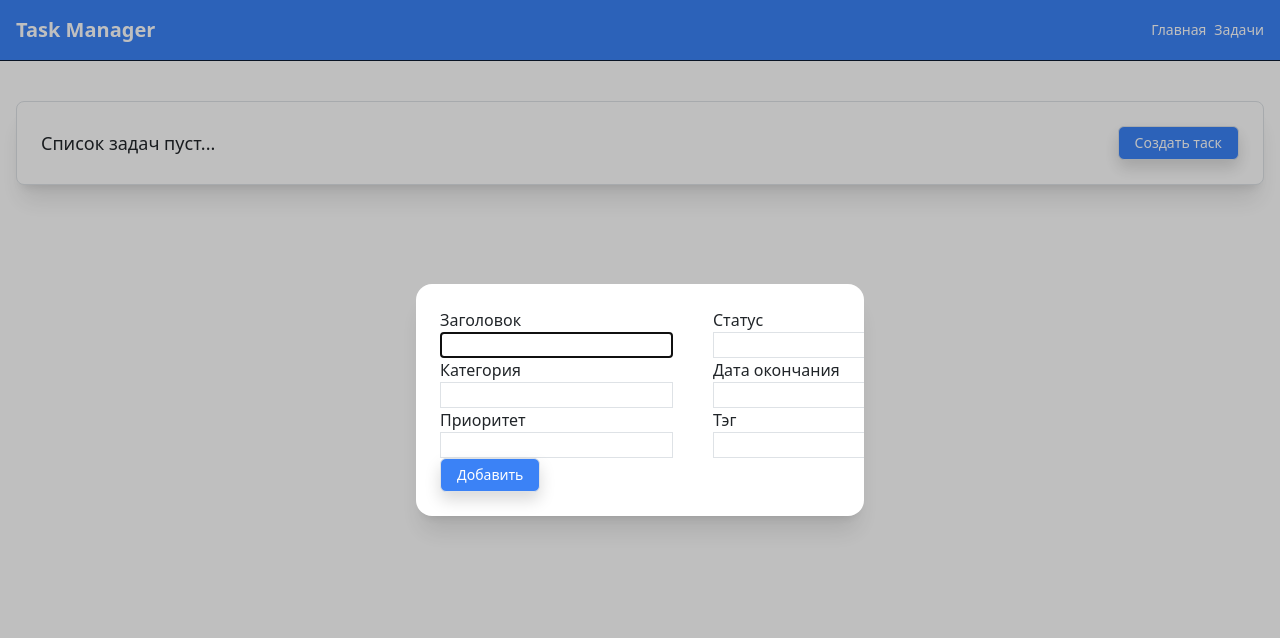
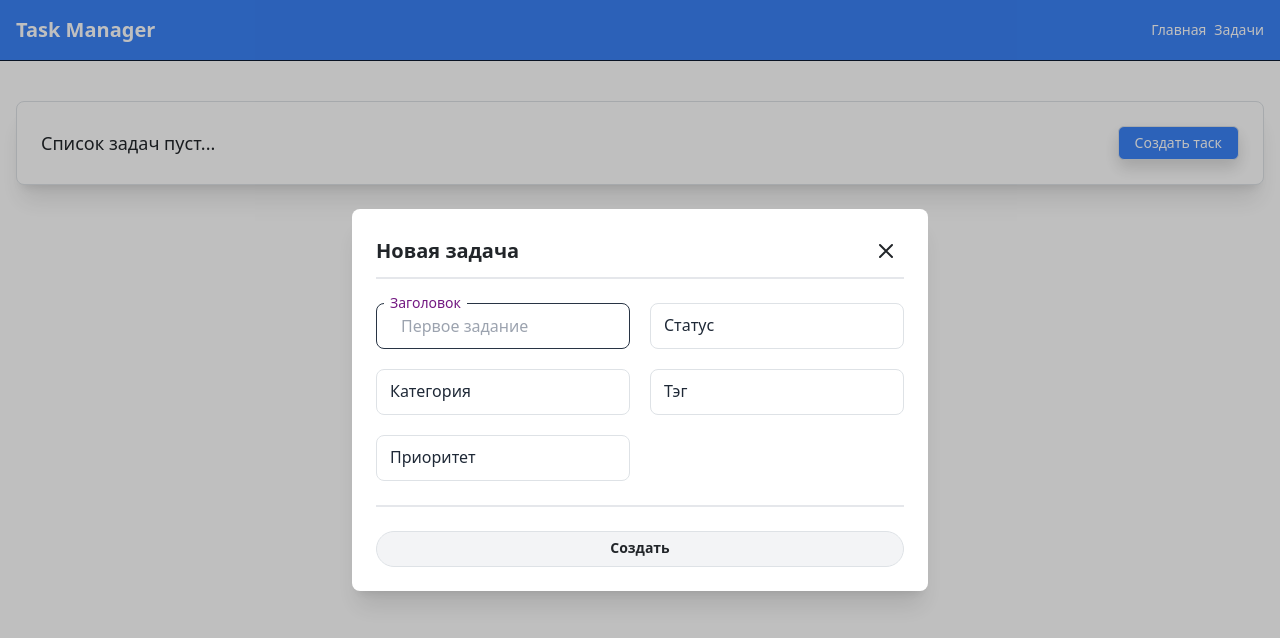
Before and after one commit to Horizonnns/vue-task-manager, a Vue app: page /tasks in a window 1280 px wide. Both pictures are taken after a click on the button "Создать таск". Shown: the top 638 px of the page. Built offline with nearby package versions, Linux system fonts and the light colour scheme.

Commit message:
Corrected the design of the modal window for adding tasks and using a custom input

```diff
--- a/src/pages/TasksPage.vue
+++ b/src/pages/TasksPage.vue
@@ -1,14 +1,16 @@
 <script setup>
 import { ref, onMounted, computed } from 'vue';
 import { notify } from '../composables/notify';
+import { useTaskStore } from '../store/store';
+import AppInput from '../components/ui/AppInput.vue';
+import IconExit from '../components/icons/IconExit.vue';
+import IconDelete from '../components/icons/IconDelete.vue';
 import {
 	TransitionRoot,
 	TransitionChild,
 	Dialog,
 	DialogPanel,
 } from '@headlessui/vue';
-import { useTaskStore } from '../store/store';
-import IconDelete from '../components/icons/IconDelete.vue';
 
 const taskStore = useTaskStore();
 onMounted(() => {
@@ -69,7 +71,7 @@ function openModal() {
 		<button
 			v-if="tasks.length"
 			@click="openModal"
-			class="px-3 py-1.5 rounded-md bg-blue-500 hover:bg-blue-600 active:bg-blue-700 duration-150 text-white text-sm border shadow"
+			class="px-3 py-1.5 rounded-md bg-blue-20 hover:bg-blue-600 active:bg-blue-700 duration-150 text-white text-sm border shadow"
 		>
 			Создать таск
 		</button>
@@ -120,15 +122,15 @@ function openModal() {
 
 			<button
 				@click="openModal"
-				class="px-3 py-1.5 rounded-md bg-blue-500 hover:bg-blue-600 active:bg-blue-700 duration-150 text-white text-sm border shadow"
+				class="px-3 py-1.5 rounded-md bg-blue-20 hover:bg-blue-600 active:bg-blue-700 duration-150 text-white text-sm border shadow"
 			>
 				Создать таск
 			</button>
 		</div>
 
-		<!-- create-task-modal -->
+		<!-- create-tasks-modal -->
 		<TransitionRoot appear :show="isOpen" as="template">
-			<Dialog as="div" @close="closeModal" class="relative z-10">
+			<Dialog as="div" class="relative z-10">
 				<TransitionChild
 					as="template"
 					enter="duration-300 ease-out"
@@ -155,81 +157,71 @@ function openModal() {
 							leave-to="opacity-0 scale-95"
 						>
 							<DialogPanel
-								class="w-full max-w-md transform overflow-hidden rounded-2xl bg-white p-6 text-left align-middle shadow-xl transition-all"
+								class="w-full max-w-xl transform overflow-hidden rounded-lg bg-white p-6 text-left align-middle shadow-xl transition-all"
 							>
-								<form class="flex space-x-10">
-									<!-- left side -->
-									<div>
-										<div class="flex flex-col">
-											<label for="title">Заголовок</label>
-											<input
+								<div>
+									<div
+										class="flex justify-between items-center pb-2 mb-4 border-b-2"
+									>
+										<h2 class="text-xl font-bold">Новая задача</h2>
+
+										<IconExit @click="closeModal" />
+									</div>
+
+									<div class="flex justify-between space-x-5 border-b-2 pb-4">
+										<!-- left-side -->
+										<div class="space-y-5">
+											<AppInput
+												size="base"
+												type="text"
+												title="Заголовок"
+												placeholder="Первое задание"
 												v-model="form.title"
-												id="title"
+											/>
+
+											<AppInput
+												size="base"
 												type="text"
-												class="border"
+												title="Категория"
+												placeholder="Категория задачи"
+												v-model="form.category"
+											/>
+
+											<AppInput
+												size="base"
+												type="text"
+												title="Приоритет"
+												placeholder="Приоритет задачи"
+												v-model="form.priority"
 											/>
 										</div>
 
-										<div class="flex flex-col">
-											<label for="category">Категория</label>
-											<input
-												v-model="form.category"
-												id="category"
+										<!-- right-side -->
+										<div class="space-y-5">
+											<AppInput
+												size="base"
 												type="text"
-												class="border"
+												title="Статус"
+												placeholder="Статус текущей задачи"
+												v-model="form.status"
 											/>
-										</div>
 
-										<div class="flex flex-col">
-											<label for="priority">Приоритет</label>
-											<input
-												v-model="form.priority"
-												id="priority"
+											<AppInput
+												size="base"
 												type="text"
-												class="border"
+												title="Тэг"
+												placeholder="#тэг"
+												v-model="form.tag"
 											/>
 										</div>
 									</div>
-
-									<!-- right side -->
-									<div>
-										<div class="flex flex-col">
-											<label for="status">Статус</label>
-											<input
-												v-model="form.status"
-												id="status"
-												type="text"
-												class="border"
-											/>
-										</div>
-
-										<div class="flex flex-col">
-											<label for="outdate">Дата окончания</label>
-											<input
-												v-model="form.outdate"
-												id="outdate"
-												type="text"
-												class="border"
-											/>
-										</div>
-
-										<div class="flex flex-col">
-											<label for="tag">Тэг</label>
-											<input
-												v-model="form.tag"
-												id="tag"
-												type="text"
-												class="border"
-											/>
-										</div>
-									</div>
-								</form>
+								</div>
 
 								<button
 									@click="submitTask"
-									class="px-3 py-1.5 rounded-md bg-blue-500 hover:bg-blue-600 active:bg-blue-700 duration-150 text-white text-sm border shadow"
+									class="flex justify-center bg-gray-100 hover:bg-gray-200 active:bg-gray-300 duration-200 border rounded-full text-sm font-bold px-4 mt-4 pt-1.5 pb-2 w-full"
 								>
-									Добавить
+									Создать
 								</button>
 							</DialogPanel>
 						</TransitionChild>
```
